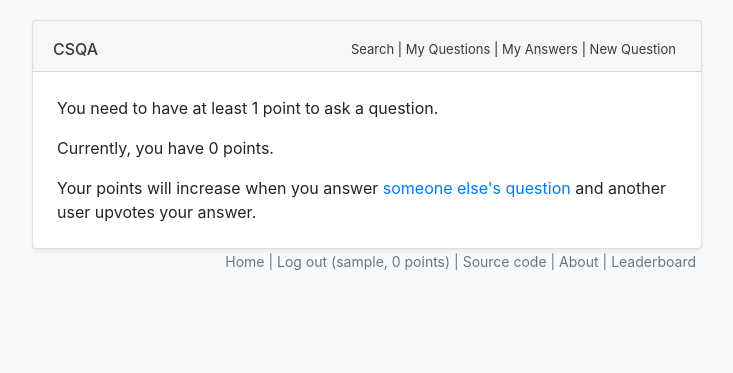
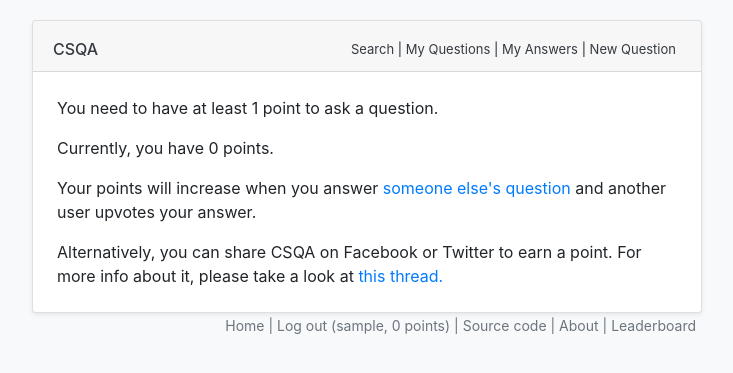
Before and after one commit to ykdojo/csqa, a Django app: page /question/new/ in a window 1280 px wide. Shown: the top 373 px of the page, without its empty margins (273-1006 px from the left). Run offline with Django 3.2, Linux system fonts and the light colour scheme; the visitor is signed in with stand-in values (Sample User, id 1); some libraries are stand-ins or nearby versions.

Commit message:
Added a bit about sharing CSQA

```diff
--- a/templates/new.html
+++ b/templates/new.html
@@ -17,5 +17,9 @@
     <p>You need to have at least 1 point to ask a question.</p>
     <p>Currently, you have {{ current_user.points }} points.</p>
     <p>Your points will increase when you answer <a href="/">someone else's question</a> and another user upvotes your answer.</p>
+    <p>
+      Alternatively, you can share CSQA on Facebook or Twitter to earn a point.
+      For more info about it, please take a look at <a href="https://csqa.io/question/250/">this thread.</a>
+    </p>
     {% endif %}
 {% endblock %}
```
